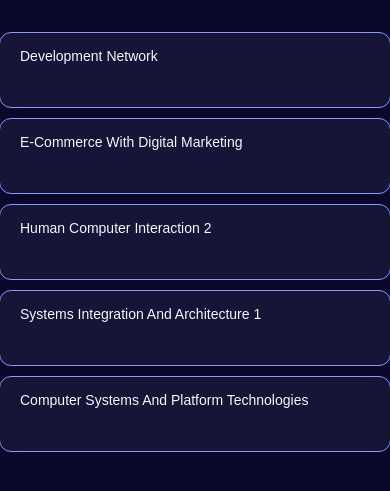
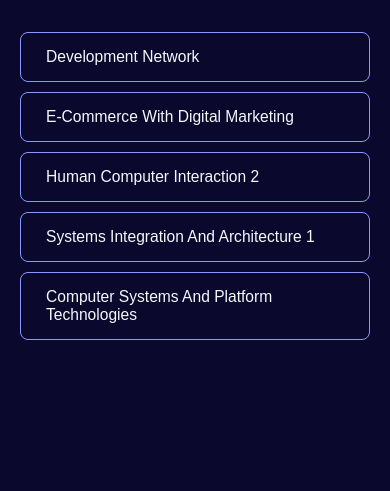
Before and after one commit to revyard/revyard.github.io, a plain HTML site: page index.html in a window 390 px wide. Shown: the part 191-682 px from the top of the page. Drawn offline with Linux system fonts and the light colour scheme.

Commit message:
- mobile responsiveness

```diff
--- a/index.html
+++ b/index.html
@@ -197,33 +197,6 @@
             /* Selected but not confirmed */
             border-color: var(--selected-border);
             color: var(--text-color);
-        }
-
-        /* Course Card Styles */
-        .course-card {
-            width: 100%;
-            max-width: 400px;
-            padding: 20px 25px;
-            border: 1px solid var(--btn-border);
-            background: var(--container-bg);
-            border-radius: 12px;
-            cursor: pointer;
-            transition: all 0.3s ease;
-            text-align: left;
-            backdrop-filter: blur(10px);
-        }
-
-
-
-        .course-card .course-name {
-            font-size: 16px;
-            color: var(--text-color);
-        }
-
-        .course-card .course-description {
-            font-size: 14px;
-            color: var(--text-color);
-            opacity: 0.7;
         }
 
         .question {
@@ -439,21 +412,6 @@
                 padding: 10px 8px;
                 font-size: 11px;
                 min-width: 70px;
-            }
-
-            /* Mobile-friendly course cards */
-            .course-card {
-                padding: 15px 20px;
-                max-width: 100%;
-                margin: 0 5px;
-            }
-
-            .course-card .course-name {
-                font-size: 14px;
-            }
-
-            .course-card .course-description {
-                font-size: 12px;
             }
         }
 
@@ -776,19 +734,17 @@
             }
         }
 
-        // Display course cards
+        // Display course buttons (matching module selection style)
         function displayCourses() {
             const courseChoices = document.getElementById('courseChoices');
             courseChoices.innerHTML = '';
 
             coursesData.forEach(course => {
-                const courseCard = document.createElement('div');
-                courseCard.className = 'course-card';
-                courseCard.onclick = () => selectCourse(course);
-                courseCard.innerHTML = `
-                    <div class="course-name">${course.name}</div>
-                `;
-                courseChoices.appendChild(courseCard);
+                const courseBtn = document.createElement('button');
+                courseBtn.className = 'btn';
+                courseBtn.textContent = course.name;
+                courseBtn.onclick = () => selectCourse(course);
+                courseChoices.appendChild(courseBtn);
             });
         }
 
```
